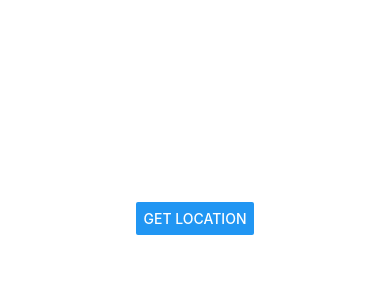
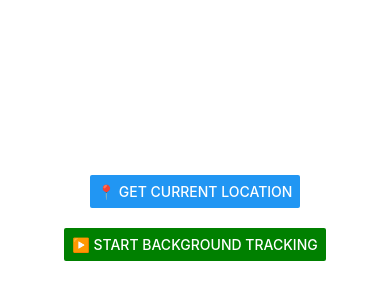
Before and after one commit to nadheemcr7/background_location_app, a React Native app: screen / in a window 390 px wide. Shown: the part 204-504 px from the top of the page. Built offline with nearby package versions, Linux system fonts and the light colour scheme.

Commit message:
bg tracking

```diff
--- a/src/App.tsx
+++ b/src/App.tsx
@@ -6,6 +6,7 @@ import {
   PermissionsAndroid,
   Platform,
   StyleSheet,
+  Alert,
 } from "react-native";
 import { NativeModules } from "react-native";
 
@@ -16,14 +17,16 @@ const App = () => {
     null
   );
   const [error, setError] = useState<string | null>(null);
+  const [isTracking, setIsTracking] = useState(false);
 
-  // ✅ Request both Fine + Coarse permissions (needed for Android 12+)
+  // ✅ Request location + background permissions
   const requestLocationPermission = async (): Promise<boolean> => {
     if (Platform.OS === "android") {
       try {
         const granted = await PermissionsAndroid.requestMultiple([
           PermissionsAndroid.PERMISSIONS.ACCESS_FINE_LOCATION,
           PermissionsAndroid.PERMISSIONS.ACCESS_COARSE_LOCATION,
+          PermissionsAndroid.PERMISSIONS.ACCESS_BACKGROUND_LOCATION, // Needed for Android 10+
         ]);
 
         const fineGranted =
@@ -32,16 +35,20 @@ const App = () => {
         const coarseGranted =
           granted["android.permission.ACCESS_COARSE_LOCATION"] ===
           PermissionsAndroid.RESULTS.GRANTED;
+        const bgGranted =
+          granted["android.permission.ACCESS_BACKGROUND_LOCATION"] ===
+          PermissionsAndroid.RESULTS.GRANTED;
 
-        return fineGranted || coarseGranted; // either is enough
+        return fineGranted || coarseGranted || bgGranted;
       } catch (err) {
-        console.warn(err);
+        console.warn("Permission error:", err);
         return false;
       }
     }
-    return true; // iOS (not used here)
+    return true; // iOS not needed here
   };
 
+  // 📍 Get single location
   const getLocation = async () => {
     const hasPermission = await requestLocationPermission();
     if (!hasPermission) {
@@ -61,15 +68,68 @@ const App = () => {
     }
   };
 
+  // 🚀 Start background tracking
+  const startBackground = async () => {
+    const hasPermission = await requestLocationPermission();
+    if (!hasPermission) {
+      Alert.alert(
+        "Permission Required",
+        "Background location permission is required to track your location even when the app is closed."
+      );
+      return;
+    }
+
+    try {
+      OneShotLocation.startBackgroundLocation();
+      setIsTracking(true);
+      setError(null);
+    } catch (err: any) {
+      setError(err.message || "Failed to start background tracking");
+    }
+  };
+
+  // ⏹ Stop background tracking
+  const stopBackground = async () => {
+    try {
+      OneShotLocation.stopBackgroundLocation();
+      setIsTracking(false);
+    } catch (err: any) {
+      setError(err.message || "Failed to stop background tracking");
+    }
+  };
+
   return (
     <View style={styles.container}>
-      <Button title="Get Location" onPress={getLocation} />
+      <Button title="📍 Get Current Location" onPress={getLocation} />
+
+      <View style={{ height: 20 }} />
+
+      {!isTracking ? (
+        <Button
+          title="▶️ Start Background Tracking"
+          color="green"
+          onPress={startBackground}
+        />
+      ) : (
+        <Button
+          title="⏹ Stop Background Tracking"
+          color="red"
+          onPress={stopBackground}
+        />
+      )}
+
       {location && (
         <Text style={styles.text}>
-          Latitude: {location.lat} {"\n"}Longitude: {location.lng}
+          Latitude: {location.lat} {"\n"}
+          Longitude: {location.lng}
         </Text>
       )}
-      {error && <Text style={styles.error}>Error: {error}</Text>}
+
+      {isTracking && (
+        <Text style={styles.tracking}>Tracking in background...</Text>
+      )}
+
+      {error && <Text style={styles.error}>⚠️ {error}</Text>}
     </View>
   );
 };
@@ -82,14 +142,24 @@ const styles = StyleSheet.create({
     justifyContent: "center",
     alignItems: "center",
     backgroundColor: "#fff",
+    padding: 20,
   },
   text: {
     marginTop: 20,
     fontSize: 16,
+    color: "#333",
+    textAlign: "center",
+  },
+  tracking: {
+    marginTop: 20,
+    fontSize: 16,
+    color: "green",
+    fontWeight: "bold",
   },
   error: {
     marginTop: 20,
     fontSize: 14,
     color: "red",
+    textAlign: "center",
   },
 });
```
Also changed, not shown: 5 other files (tests, documents, lock files or other folders).
